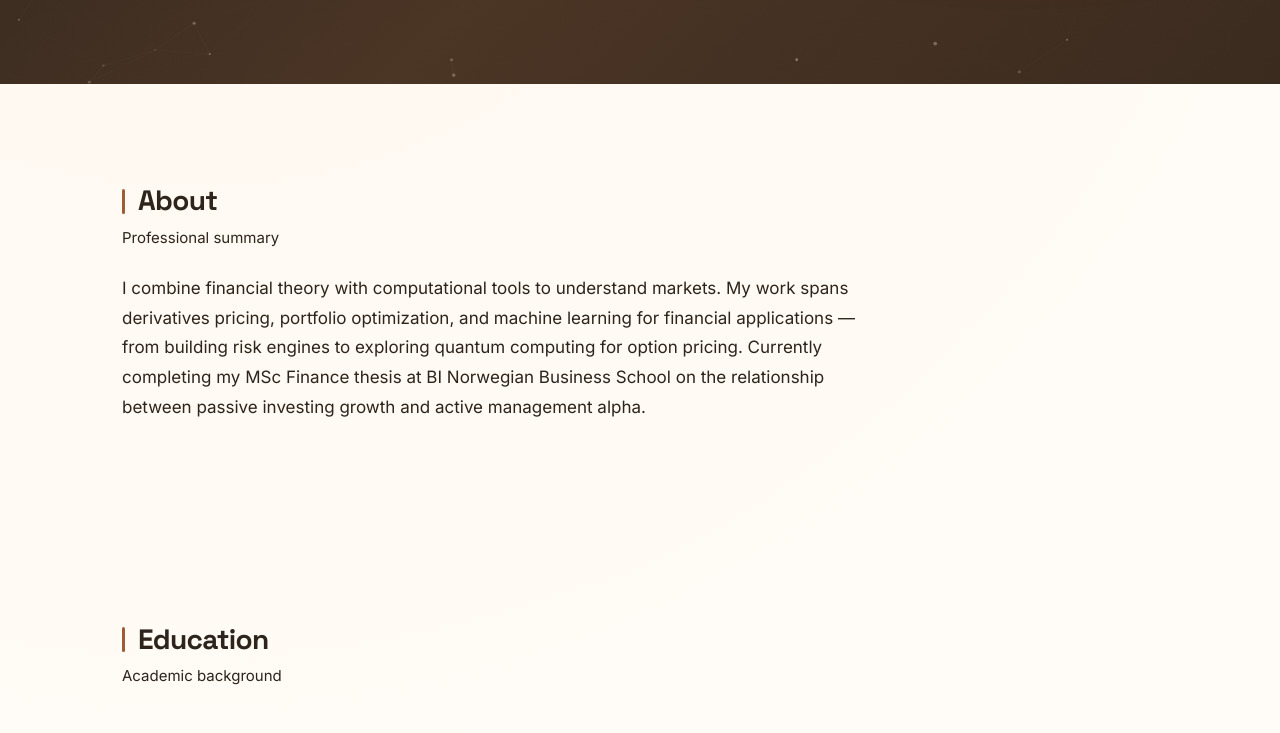
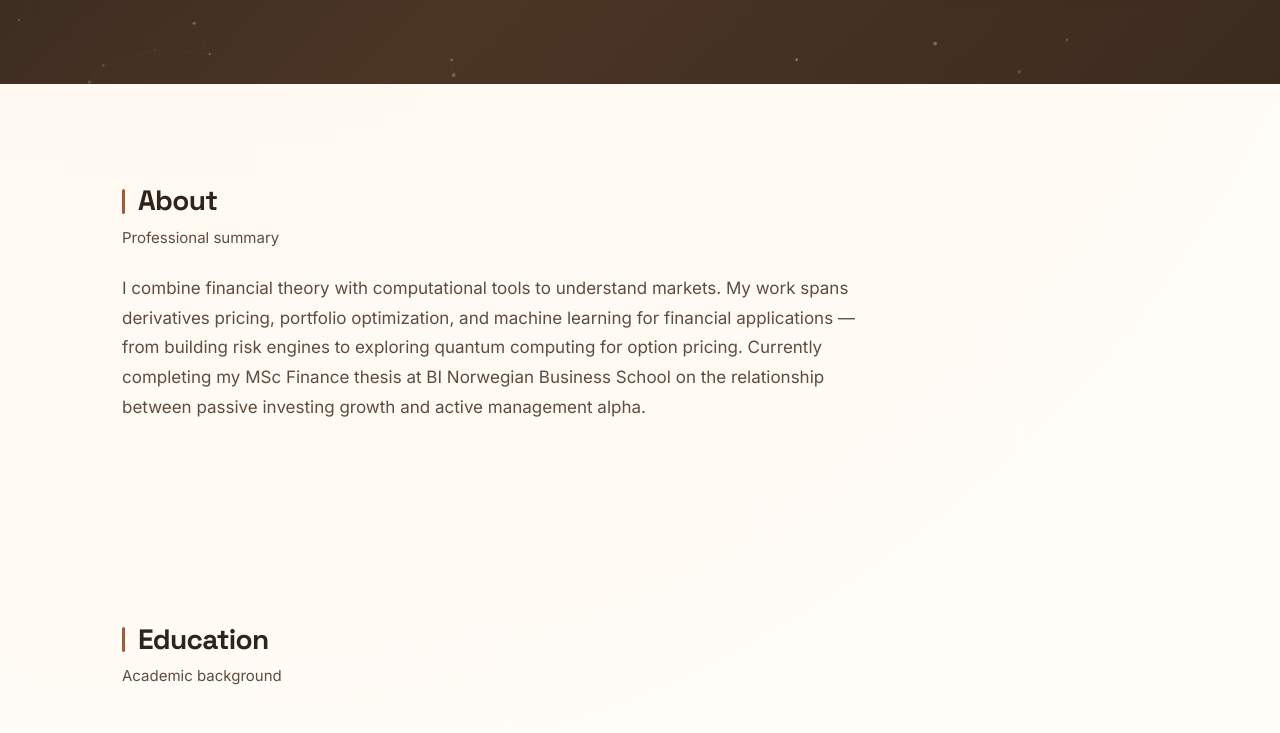
Before and after one commit to hakonstoerholt/hakonstoerholt.github.io, a plain HTML site: page index.html in a window 1280 px wide. Shown: the part 429-1162 px from the top of the page. Drawn offline with Linux system fonts and the light colour scheme.

Commit message:
Update index.html

```diff
--- a/index.html
+++ b/index.html
@@ -30,6 +30,7 @@
             --border: #e7dccb;
             --border-hover: #d8c6ae;
             --text-primary: #2d241b;
+            --text-secondary: #5e4d3f;
             --text-muted: #9a8674;
             --accent: #a15b34;
             --accent-light: #f8ebdf;
```
